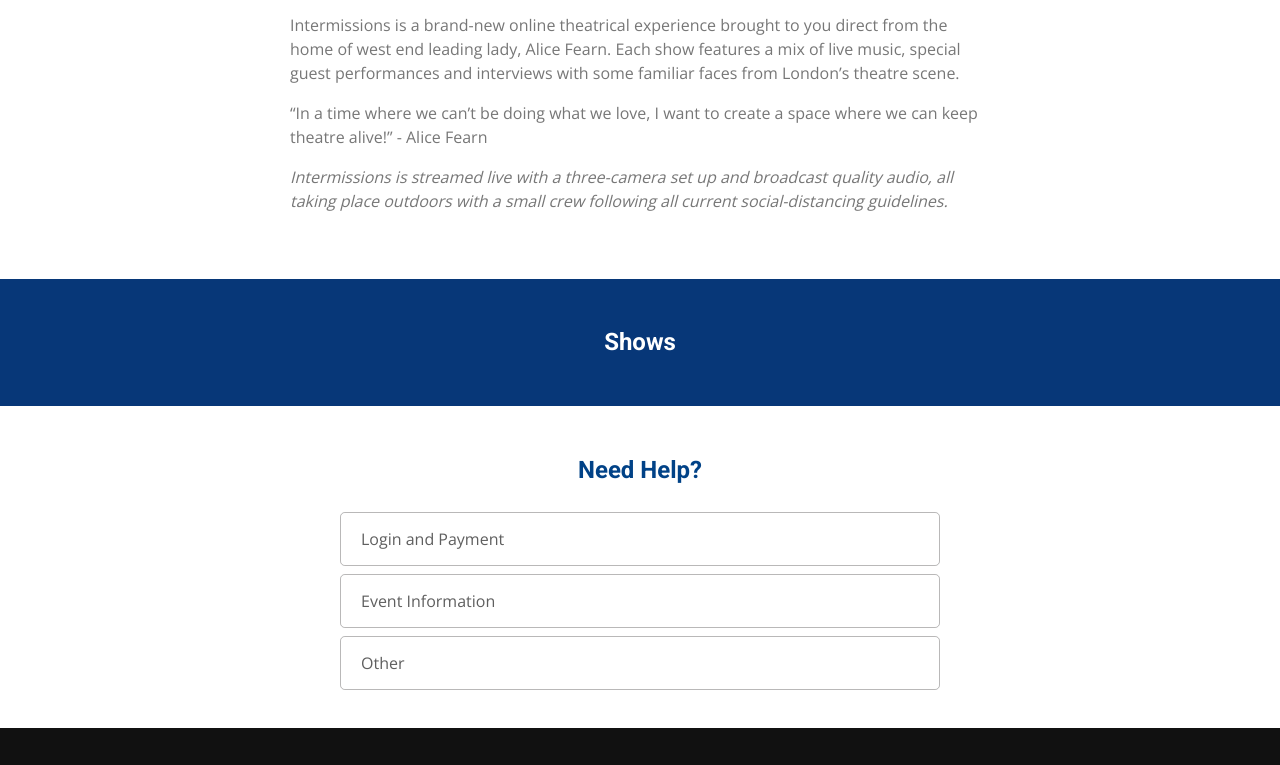
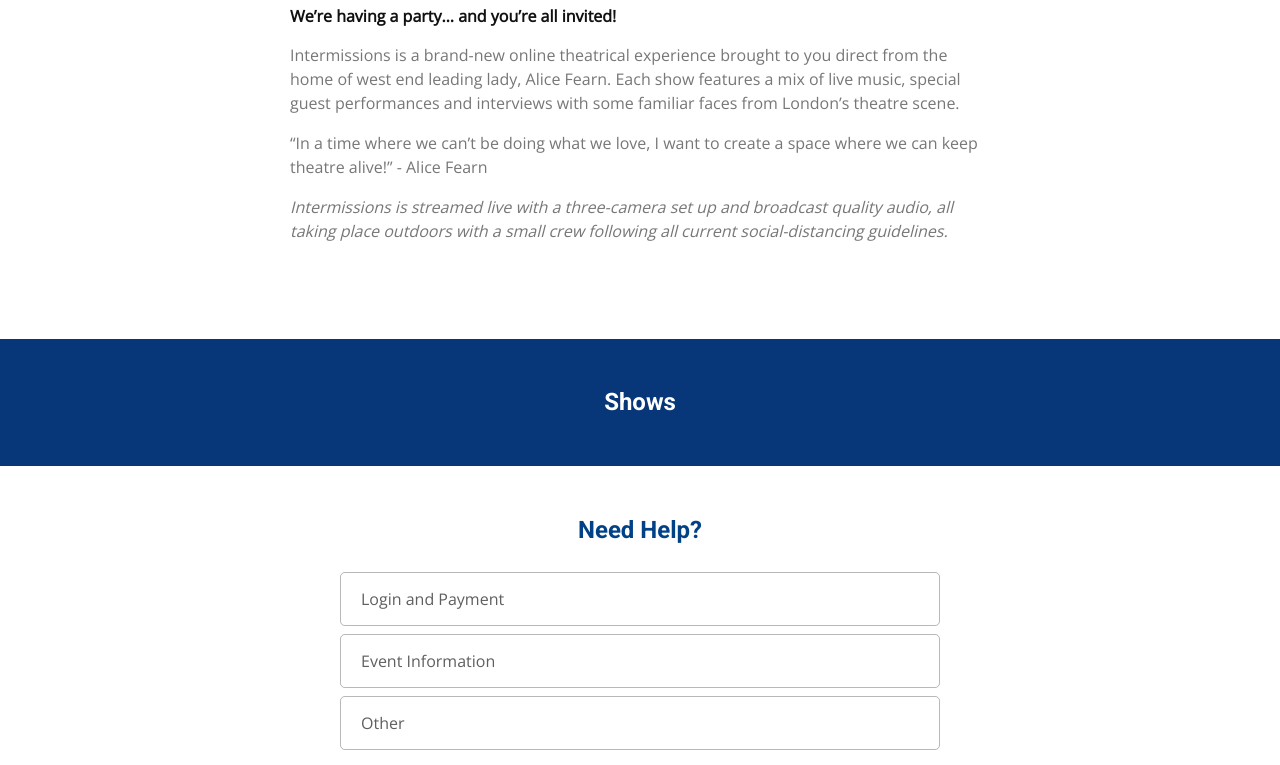
Before and after one commit to martinaveljanovska/JakeWabyProductions, a plain HTML site: page index.html in a window 1280 px wide. Shown: the part 1065-1830 px from the top of the page. Drawn offline with nearby package versions, Linux system fonts and the light colour scheme; no server answers; a script that the page names is missing.

Commit message:
style changes

```diff
--- a/scss/_header.scss
+++ b/scss/_header.scss
@@ -91,6 +91,7 @@
         margin: 0 auto;
         justify-content: center;
         text-align: center;
+        margin-top: 50px;
       }
 
       .image{
--- a/scss/_main.scss
+++ b/scss/_main.scss
@@ -169,7 +169,7 @@ body{
 
   .text {
     max-width: 700px;
-    margin: 0 30px;
+    margin: 30px;
     color: #111;
     p:nth-child(4) {
       font-style: italic;
```
Also changed, not shown: css/style.min.css, 1 other file.
